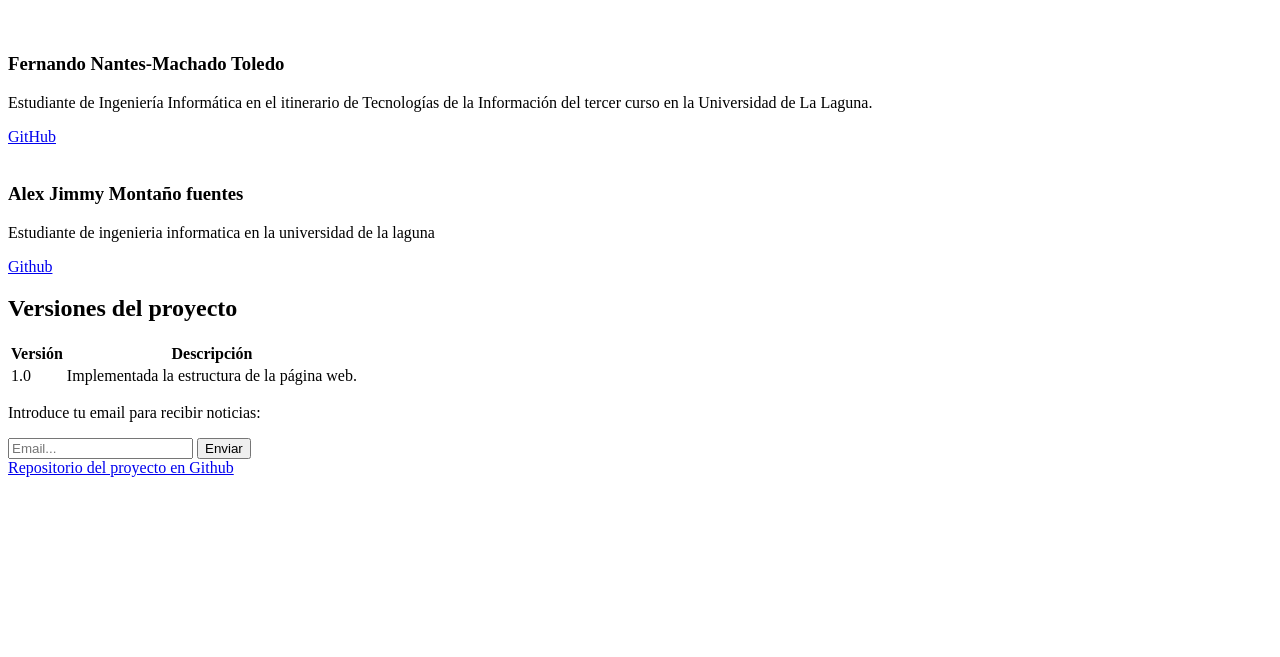
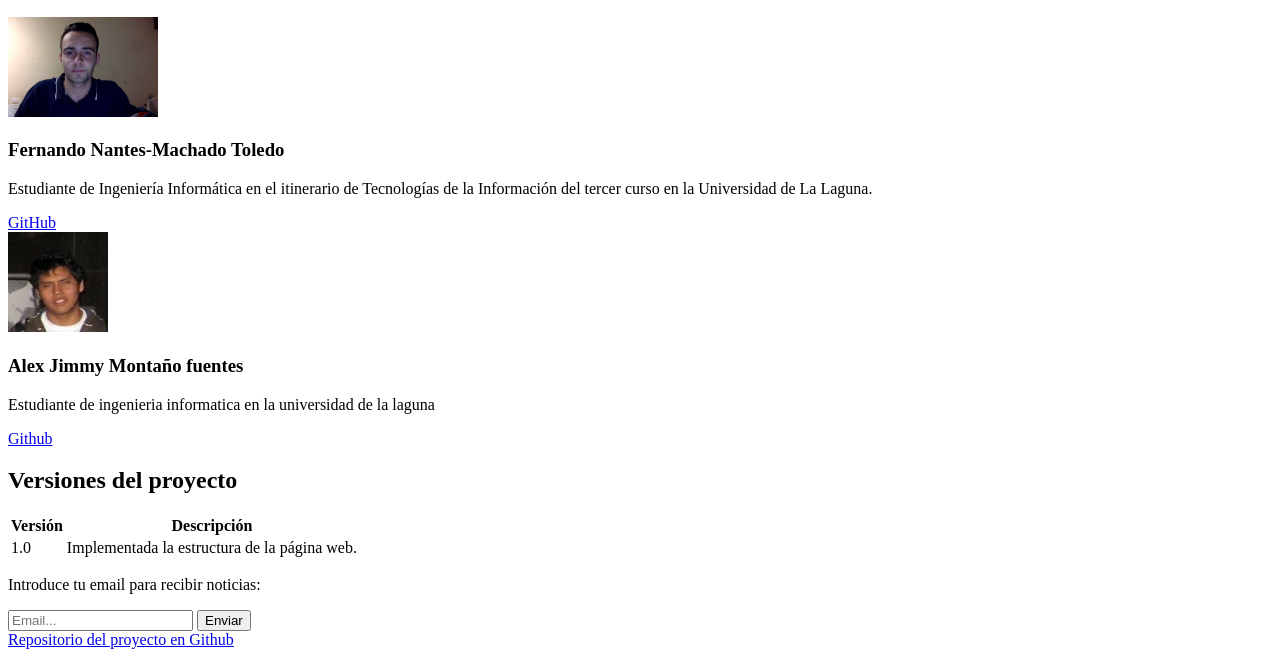
Before and after one commit to DiDream/diario-clases-app, a plain HTML site: page index.html in a window 1280 px wide. Shown: the part 259-916 px from the top of the page. Before the commit the page ends 800 px from the top, so only its background shows below. Drawn offline with Linux system fonts and the light colour scheme.

Commit message:
Imagenes de miembros del equipo subidas

```diff
--- a/index.html
+++ b/index.html
@@ -25,7 +25,7 @@
   	  <article id="Fernando">
 
   	    <section>
-  	      <img src=""></img>
+  	      <img src="img/fernando.jpg" height="100px"></img>
   	      <h3 class="name-member">Fernando Nantes-Machado Toledo</h3>
   	      <p class="biography-member">
   	        Estudiante de Ingeniería Informática en el itinerario de Tecnologías de la Información del tercer curso en la Universidad de La Laguna.
@@ -39,7 +39,7 @@
 
 
   	  <article id="Jimmy">
-  	    <img src=""></img>
+  	    <img src="img/jimmy.png" height="100px"></img>
   	    <h3 class="name-member"> Alex Jimmy Montaño fuentes</h3>
   	    <p class="biography-member">
   	      Estudiante de ingenieria informatica en la universidad de la laguna
```
Also changed, not shown: img/jimmy.png (added).
